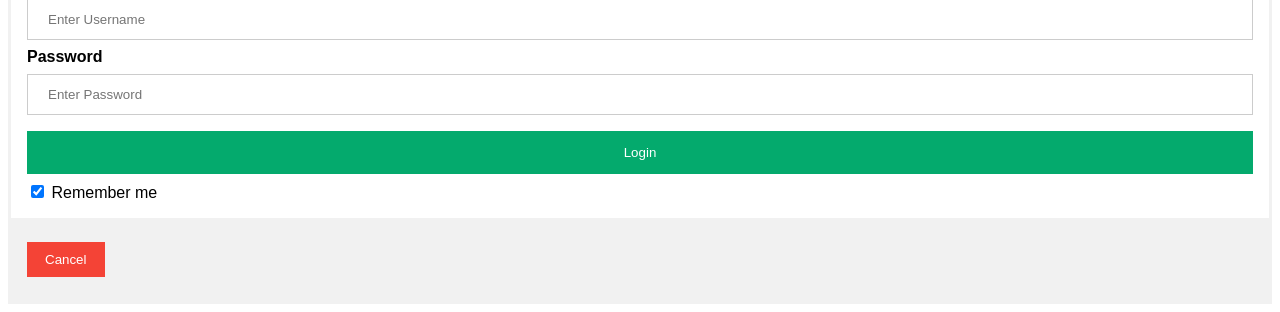
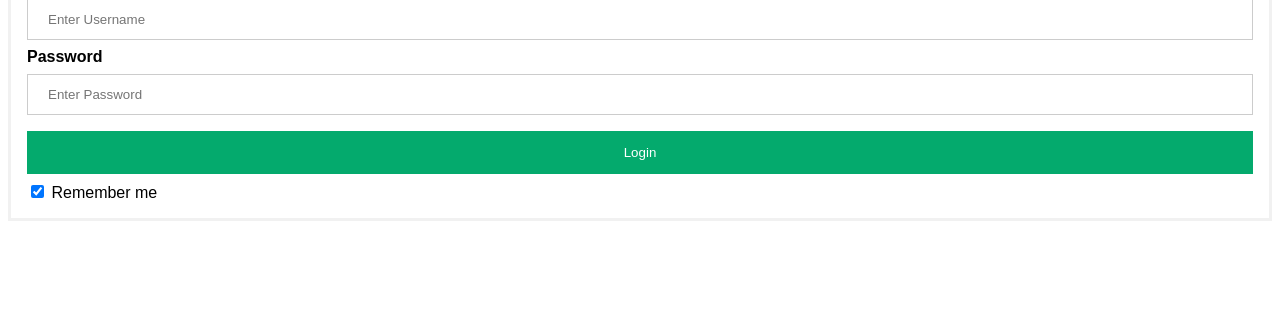
Before and after one commit to Abhay-Krishnan-M-N/Loan_App_Project, a Flask app: page / in a window 1280 px wide. Shown: the part 579-891 px from the top of the page. After the commit the page ends 800 px from the top, so only its background shows below. Run offline with Flask 2, Linux system fonts and the light colour scheme; parts of the project's set-up code (start-up, migrations or seed data) failed here and were passed over.

Commit message:
Update login.html

```diff
--- a/templates/login.html
+++ b/templates/login.html
@@ -67,7 +67,7 @@ span.psw {
 </style>
 </head>
 <body>
-<h1>INDIAN BANK</h1>
+<h1> BANK </h1>
 <h2><centre>Login Form</centre></h2>
 
 <form action="/action_page.php" method="post">
@@ -88,9 +88,6 @@ span.psw {
     </label>
   </div>
 
-  <div class="container" style="background-color:#f1f1f1">
-    <button type="button" class="cancelbtn">Cancel</button>
-  </div>
 </form>
 
 </body>
```
